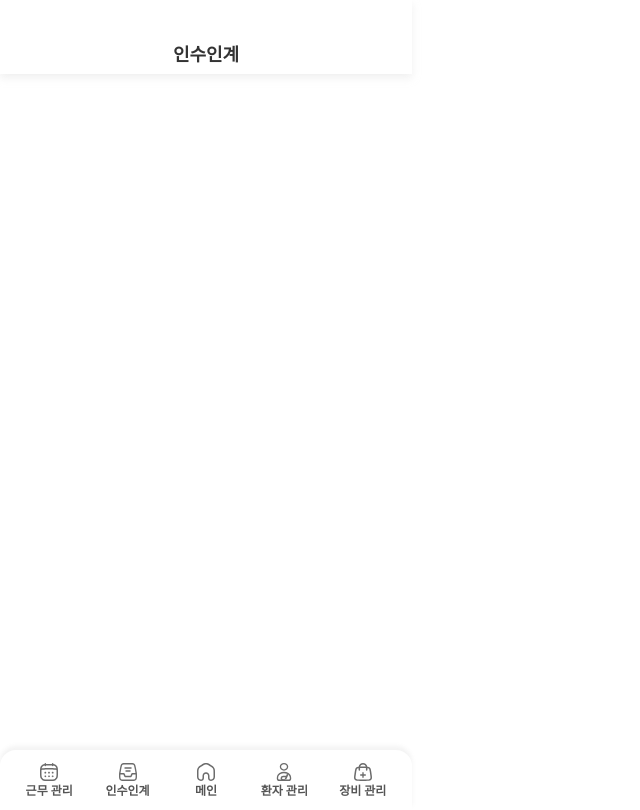
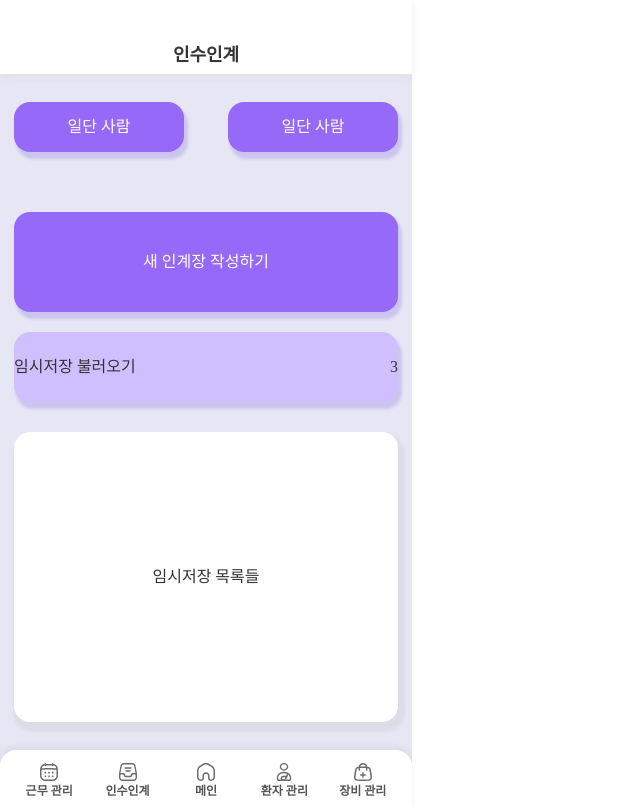
Before and after one commit to sojeong025/BeNurse, a React (Vite) app in the folder Frontend/BeNurse/: page /handover in a window 1280 px wide. Shown: the whole page, without its empty margins (0-640 px from the left). Built offline with nearby package versions, Linux system fonts and the light colour scheme; a web font is replaced by a local one.

Commit message:
feat: HnadOverPage
Change-Id: Ief236ced76680a44beaedab376ed7a6f87dad725

```diff
--- a/Frontend/BeNurse/src/components/templates/Schedule/ScheduleCalendar.jsx
+++ b/Frontend/BeNurse/src/components/templates/Schedule/ScheduleCalendar.jsx
@@ -16,6 +16,7 @@ import {
 } from "./ScheduleCalendar.styles";
 import { NavLink } from "react-router-dom";
 import { Common } from "../../../utils/global.styles";
+import BottomSelectPanel from "../BottomSelectPanel/BottomSelectPanel";
 
 export default function ScheduleCalendar() {
   const today = new Date();
--- a/Frontend/BeNurse/src/navigations/Navigations.jsx
+++ b/Frontend/BeNurse/src/navigations/Navigations.jsx
@@ -13,6 +13,7 @@ import PatientJournalPage from "@pages/PatientPage/PatientJournalPage";
 import PatientDetailPage from "@pages/PatientPage/PatientDetailPage";
 
 import HandOverPage from "@pages/HandOverPage/HandOverPage";
+import HandOverWritePage from "@pages/HandOverPage/HandOverWritePage";
 
 import SchedulePage from "@pages/SchedulePage/SchedulePage";
 import OffApplicationPage from "@pages/SchedulePage/OffApplicationPage";
@@ -74,6 +75,10 @@ export default function routes() {
         element={<HandOverPage />}
       />
       <Route
+        path="/handover-write"
+        element={<HandOverWritePage />}
+      />
+      <Route
         path="/schedule"
         element={<SchedulePage />}
       />
--- a/Frontend/BeNurse/src/pages/HandOverPage/HandOverPage.jsx
+++ b/Frontend/BeNurse/src/pages/HandOverPage/HandOverPage.jsx
@@ -1,5 +1,71 @@
 import React from "react";
+import Container from "@components/atoms/Container/Container";
+import Box from "../../components/atoms/Box/Box";
+import { NavLink } from "react-router-dom";
 
 export default function HandOverPage() {
-  return <div>HandOverPage</div>;
+  return (
+    <Container
+      backgroundColor={"purple"}
+      flex={["center", "flex-start"]}
+    >
+      <div
+        style={{
+          marginTop: "102px",
+        }}
+      >
+        <div
+          style={{
+            display: "flex",
+            justifyContent: "space-between",
+            marginBottom: "60px",
+          }}
+        >
+          <Box
+            type="purple03"
+            size={["170px", "50px"]}
+            border-radius="100%"
+          >
+            일단 사람
+          </Box>
+          <Box
+            type="purple03"
+            size={["170px", "50px"]}
+            border-radius="100%"
+          >
+            일단 사람
+          </Box>
+        </div>
+        <div style={{ marginBottom: "20px" }}>
+          <NavLink to="/handover-write">
+            <Box
+              type="purple03"
+              size={["384px", "100px"]}
+            >
+              새 인계장 작성하기
+            </Box>
+          </NavLink>
+        </div>
+        <div style={{ marginBottom: "30px" }}>
+          <Box
+            type="purple02"
+            size={["384px", "70px"]}
+            flex={["space-between", "center"]}
+          >
+            <p>임시저장 불러오기</p>
+            <p>3</p>
+          </Box>
+        </div>
+        <div>
+          <Box
+            type="white"
+            size={["384px", "290px"]}
+            style={{ display: "flex", justifyContent: "space-between" }}
+          >
+            <p>임시저장 목록들</p>
+          </Box>
+        </div>
+      </div>
+    </Container>
+  );
 }
--- /dev/null
+++ b/Frontend/BeNurse/src/pages/HandOverPage/HandOverPage.styles.jsx
@@ -0,0 +1,2 @@
+import styled from "@emotion/styled";
+import { Common } from "@utils/global.styles.jsx";
--- /dev/null
+++ b/Frontend/BeNurse/src/pages/HandOverPage/HandOverWritePage.jsx
@@ -0,0 +1,22 @@
+import React from "react";
+import Container from "@components/atoms/Container/Container";
+import Box from "../../components/atoms/Box/Box";
+
+export default function HandOverWritePage() {
+  return (
+    <Container backgroundColor={"purple"}>
+      <div style={{ marginTop: "102px" }}>
+        <div style={{ marginBottom: "20px" }}>인계장 기본 정보 입력</div>
+        <Box
+          type="white"
+          size={["384px", "96px"]}
+        >
+          <div>
+            <p>인계 날짜</p>
+            <p>언제다</p>
+          </div>
+        </Box>
+      </div>
+    </Container>
+  );
+}
```
